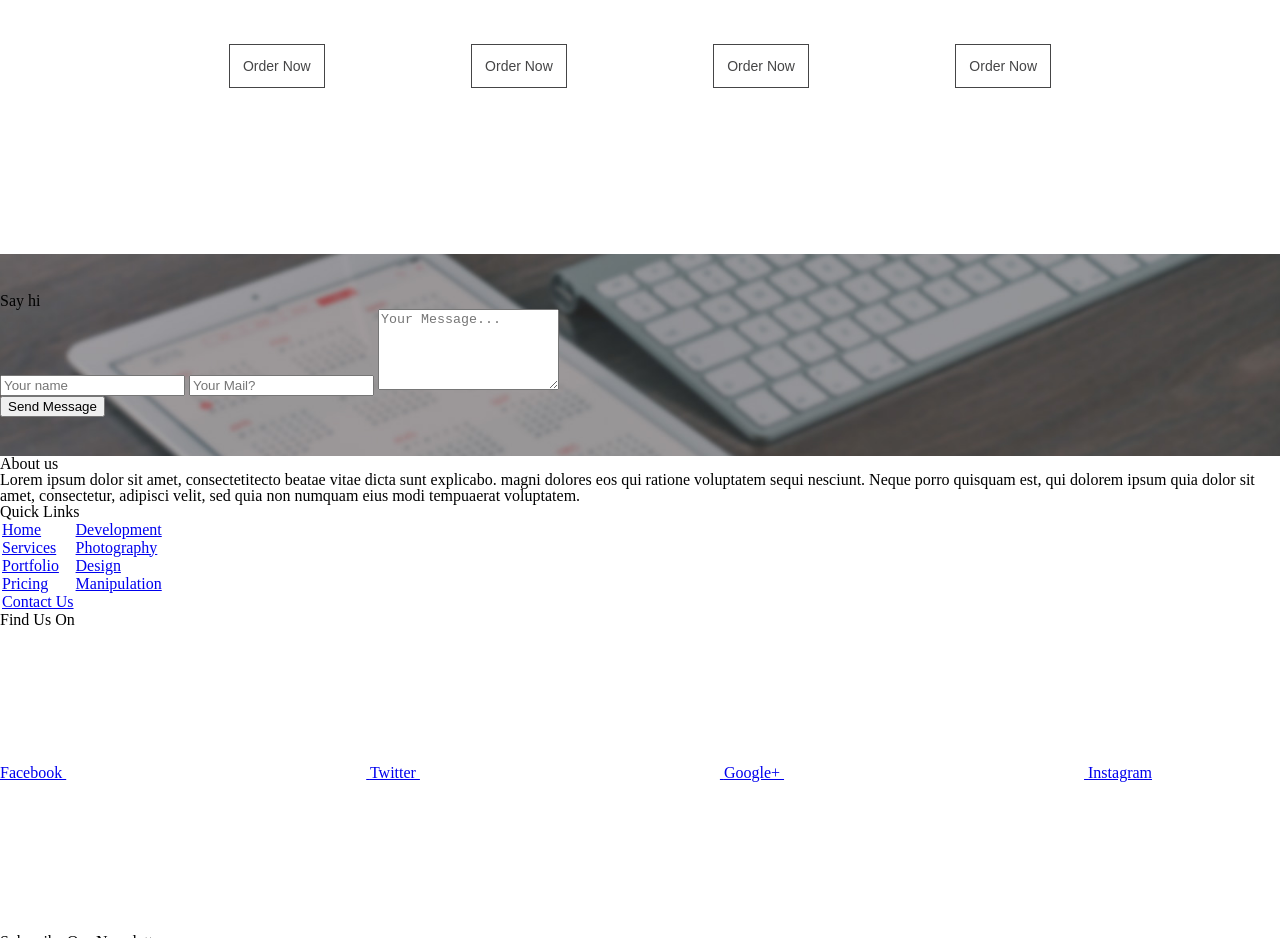
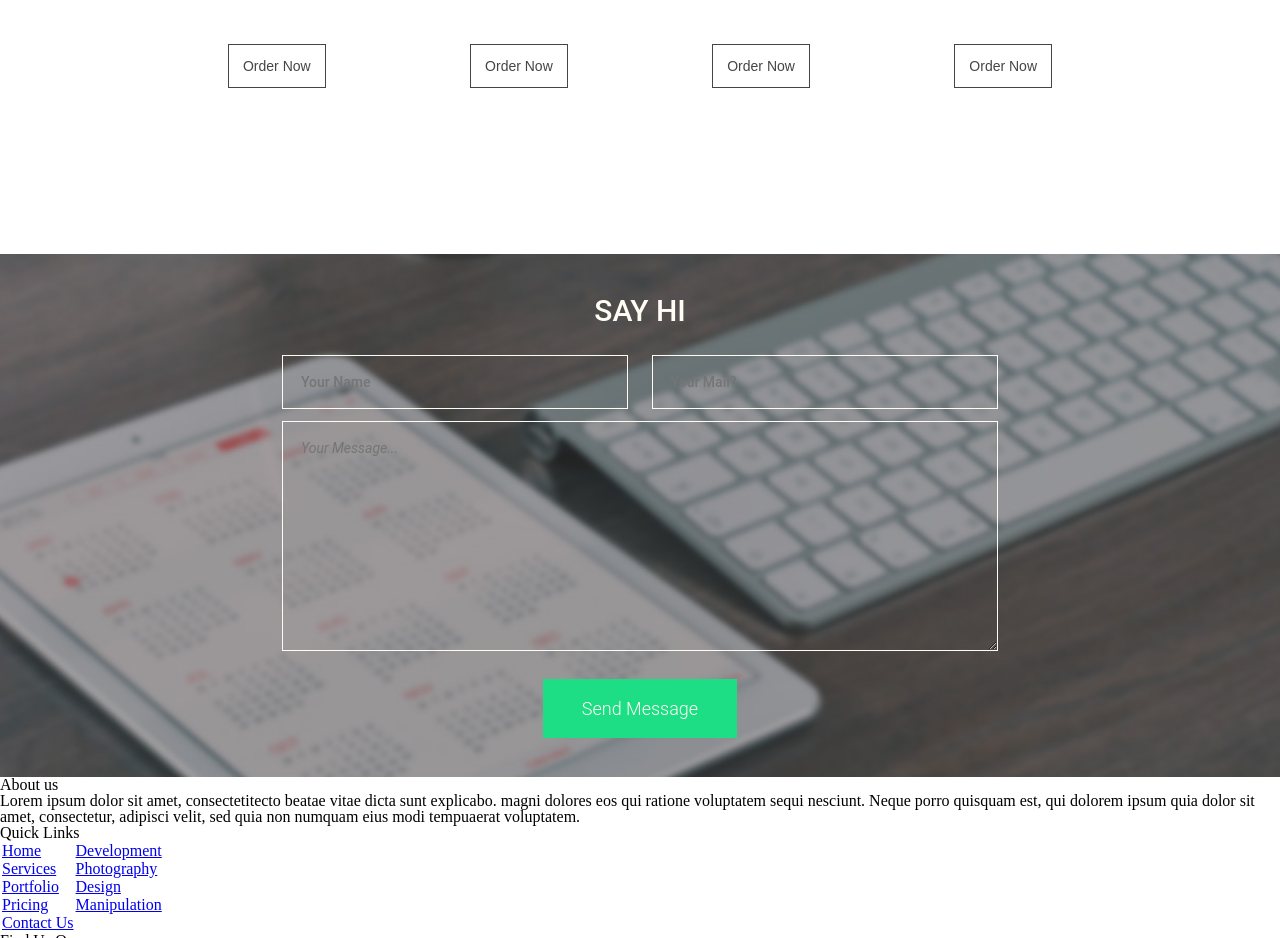
Before and after one commit to hameleonka/Foinni, a plain HTML site: page index.html in a window 1280 px wide. Shown: the part 4040-4978 px from the top of the page. Drawn offline with Linux system fonts and the light colour scheme.

Commit message:
Foinni styling

```diff
--- a/css/style.css
+++ b/css/style.css
@@ -378,8 +378,10 @@ ol, ul {
     font: 1.125rem "Roboto Light", sans-serif;
     /*font: 18px "Roboto Light", sans-serif;*/
     color:#fffcf4;
-     padding: 1.055555em 3.3333333em;
+     padding: 1.055555em 0;
     /*padding: 19px 60px;*/
+    width:10.7777777em;
+    /*width:194px;*/
 }
 
 #pricing {
@@ -425,7 +427,7 @@ ol, ul {
     /*font: 36px "RobotoSlab Regular", sans-serif;*/
     text-align: center;
     color: #454546;
-    padding: 0.5833em 2.3611em;
+    padding: 0.5833em 0;
     /*padding: 21px 85px;*/
     border:1px solid #454546;
     margin-bottom: 0.8888em;
@@ -454,11 +456,13 @@ ol, ul {
 }
 
 .pricing-plan .btn {
+    width: 7em;
+    /*width: 98px;*/
     background-color: #ffffff;
     color: #454546;
     font: 0.875rem "Roboto Regular", sans-serif;
     /*font: 14px "Roboto Regular", sans-serif;*/
-    padding: 0.9286em;
+    padding: 0.9286em 0;
     /*padding: 13px*/
     border: 1px solid #454546;
     box-sizing: border-box;
@@ -471,3 +475,70 @@ ol, ul {
     padding: 2.4375rem 0;
     /*padding: 39px 0;*/
 }
+
+#contacts h2 {
+    font: 1.875rem "Roboto Medium", sans-serif;
+    /*font: 30px "Roboto Medium", sans-serif;*/
+    text-align: center;
+    margin-bottom: 0.9em;
+    /*margin-bottom: 27px;*/
+    color: #fffcf4;
+    text-transform: uppercase;
+}
+
+.sayhi-form {
+    width:55.9375%;
+    max-width:895px;
+    margin: 0 auto;
+    text-align: center;
+}
+.sayhi-form fieldset {
+    margin-bottom: 1.75rem;
+    /*margin-bottom: 28px;*/
+}
+
+.sayhi-form .form-wrapper {
+    display: flex;
+    flex-flow: row wrap;
+    justify-content: space-between;
+}
+
+.sayhi-form input {
+    width:48.3798%;
+    /*width:433px;*/
+    background: transparent;
+    border: 1px solid #fffcf4;
+    padding: 1.2857em;
+    /*padding: 18px;*/
+    font: 0.875rem "Roboto Medium", sans-serif;
+    /*font: 14px "Roboto Regular", sans-serif;*/
+    margin-bottom: 0.9em;
+    /*margin-bottom: 27px;*/
+    color: #fffcf4;
+    box-sizing: border-box;
+}
+
+.sayhi-form textarea {
+    width:100%;
+    background: transparent;
+    border: 1px solid #fffcf4;
+    padding: 1.2857em;
+    /*padding: 18px;*/
+    box-sizing: border-box;
+    font: 0.875rem "Roboto", sans-serif;
+    /*font: 14px "Roboto Regular", sans-serif;*/
+    color: #fffcf4;
+    font-style: italic;
+}
+
+#contacts .sayhi-form-btn {
+    width:10.7777777em;
+    /*width:194px;*/
+    background-color: #1dde85;
+    font: 1.125rem "Roboto Light", sans-serif;
+    /*font: 18px "Roboto Light", sans-serif;*/
+    color:#fffcf4;
+    padding: 1.055555em 0;
+    /*padding: 19px 60px;*/
+    border-style: none;
+}
--- a/index.html
+++ b/index.html
@@ -384,11 +384,13 @@
 
     <form class="sayhi-form" action="#" method="post">
         <fieldset>
-            <input type="text" name="name" value="" placeholder="Your name" required>
+            <div class="form-wrapper">
+            <input type="text" name="name" value="" placeholder="Your Name" required>
             <input type="text" name="e-mail" value="" placeholder="Your Mail?" required>
-            <textarea rows="5" placeholder="Your Message..." required></textarea>
+            <textarea rows="12" placeholder="Your Message..." required></textarea>
+            </div>
         </fieldset>
-        <button class="btn btn-sayhi-form" type="submit">Send Message</button>
+        <button class="btn sayhi-form-btn" type="submit">Send Message</button>
     </form>
 </div>
 
```
